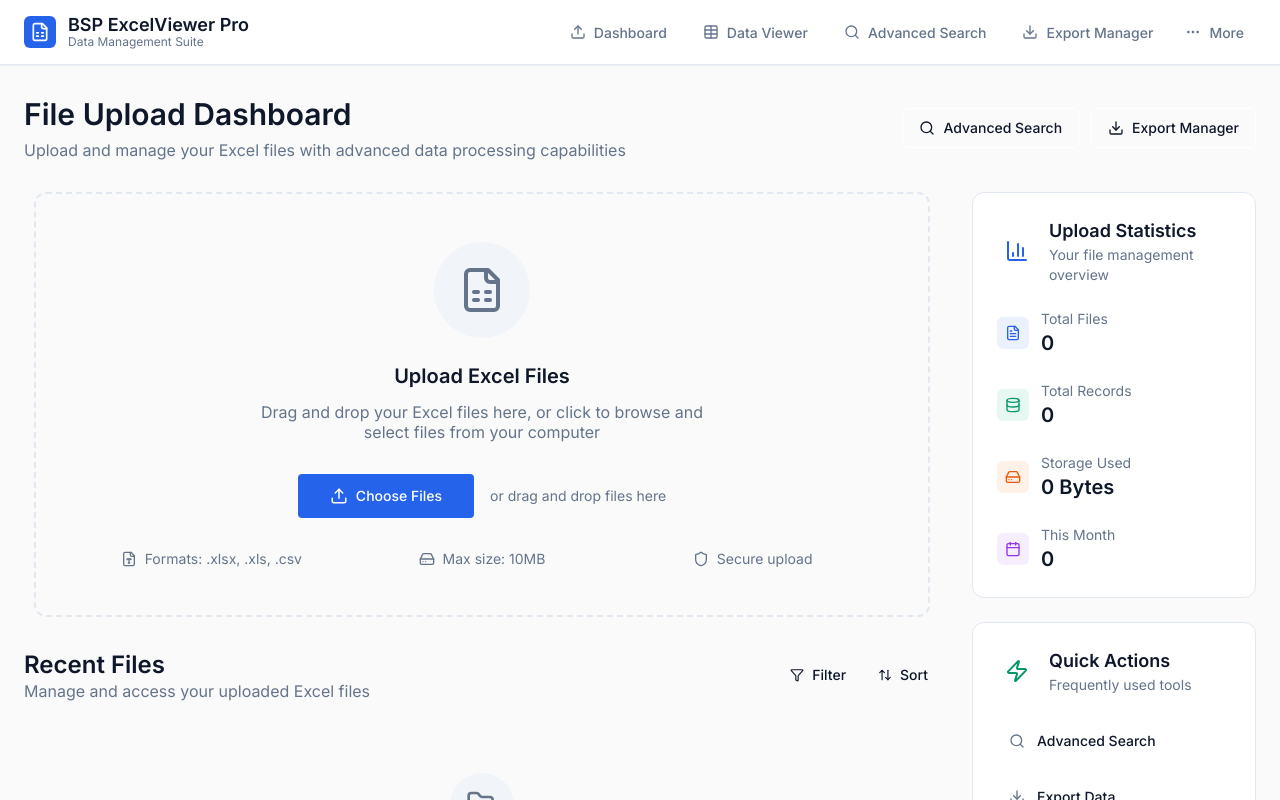
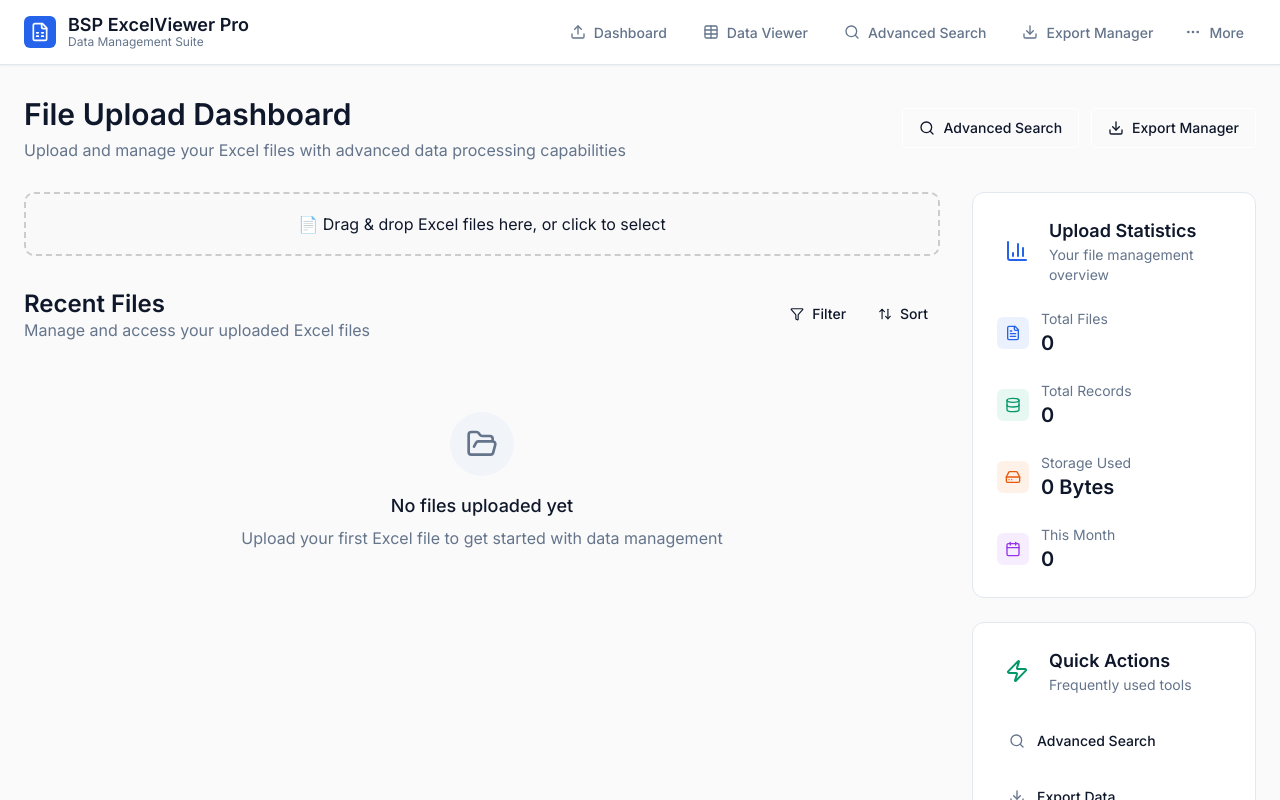
Before and after one commit to HydraLegion/TESTING, a React (Vite) app: page / in a window 1280 px wide. Shown: the top 800 px of the page. Built offline with nearby package versions, Linux system fonts and the light colour scheme.

Commit message:
UploadZone.jsx

```diff
--- a/src/pages/file-upload-dashboard/components/UploadZone.jsx
+++ b/src/pages/file-upload-dashboard/components/UploadZone.jsx
@@ -1,185 +1,94 @@
+import React, { useState } from "react";
+import { useDropzone } from "react-dropzone";
 import * as XLSX from "xlsx";
-import React, { useState, useRef } from 'react';
-import Icon from '../../../components/AppIcon';
-import Button from '../../../components/ui/Button';
-import { saveDataset } from "../../../services/firestoreService";
-import { addDoc, collection } from "firebase/firestore";
-import { db, storage } from "../../../firebase"; // adjust path if different
+import { db } from "../../../firebase";
+import { collection, addDoc } from "firebase/firestore";
 
+const UploadZone = () => {
+  const [isUploading, setIsUploading] = useState(false);
+  const supportedFormats = [".xls", ".xlsx", ".csv"];
+
+  // ✅ Parse Excel + Save to Firestore
   const handleFile = async (file) => {
+    setIsUploading(true);
+    try {
       const reader = new FileReader();
+
       reader.onload = async (e) => {
         const data = new Uint8Array(e.target.result);
         const workbook = XLSX.read(data, { type: "array" });
+
+        // First sheet
         const sheetName = workbook.SheetNames[0];
         const sheet = workbook.Sheets[sheetName];
+
+        // Convert to JSON
         const jsonData = XLSX.utils.sheet_to_json(sheet);
 
         // Save to Firestore
         await addDoc(collection(db, "datasets"), {
           name: file.name,
-      data: jsonData,
-      createdAt: new Date()
+          rows: jsonData,
+          createdAt: new Date(),
         });
 
-    alert("Excel uploaded & saved to Firestore!");
-  };
-  reader.readAsArrayBuffer(file);
+        alert(`✅ ${file.name} uploaded & saved!`);
+        setIsUploading(false);
       };
 
-// When you handle file upload:
-<input type="file" accept=".xlsx,.xls" onChange={(e) => handleFile(e.target.files[0])} />
-
-
-const handleFileUpload = async (file) => {
-  const processedData = await processExcelFile(file);
-  await saveDataset({
-    fileName: file.name,
-    timestamp: new Date().toISOString(),
-    data: processedData
-  });
-};
-
-const UploadZone = ({ onFileUpload, isUploading }) => {
-  const [isDragOver, setIsDragOver] = useState(false);
-  const fileInputRef = useRef(null);
-
-  const supportedFormats = ['.xlsx', '.xls', '.csv'];
-  const maxFileSize = '10MB';
-
-  const handleDragOver = (e) => {
-    e?.preventDefault();
-    setIsDragOver(true);
-  };
-
-  const handleDragLeave = (e) => {
-    e?.preventDefault();
-    setIsDragOver(false);
-  };
-
-  const handleDrop = (e) => {
-    e?.preventDefault();
-    setIsDragOver(false);
-    const files = Array.from(e?.dataTransfer?.files);
-    handleFileSelection(files);
-  };
-
-  const handleFileSelection = (files) => {
-    const validFiles = files?.filter(file => {
-      const extension = '.' + file?.name?.split('.')?.pop()?.toLowerCase();
-      return supportedFormats?.includes(extension) && file?.size <= 10 * 1024 * 1024;
-    });
-
-    if (validFiles?.length > 0) {
-      onFileUpload(validFiles);
+      reader.readAsArrayBuffer(file);
+    } catch (error) {
+      console.error("Error uploading file:", error);
+      alert("❌ Error uploading file!");
+      setIsUploading(false);
     }
   };
 
-  const handleFileInputChange = (e) => {
-    const files = Array.from(e?.target?.files);
-    handleFileSelection(files);
+  // ✅ Validate & process dropped/selected files
+  const handleFileSelection = (files) => {
+    const validFiles = files?.filter((file) => {
+      const extension = "." + file.name.split(".").pop().toLowerCase();
+      return (
+        supportedFormats.includes(extension) &&
+        file.size <= 10 * 1024 * 1024
+      );
+    });
+
+    if (validFiles.length > 0) {
+      validFiles.forEach((file) => handleFile(file));
+    } else {
+      alert("❌ Invalid file type or size!");
+    }
   };
 
-  const openFileDialog = () => {
-    fileInputRef?.current?.click();
-  };
+  const { getRootProps, getInputProps } = useDropzone({
+    onDrop: handleFileSelection,
+    accept: {
+      "application/vnd.openxmlformats-officedocument.spreadsheetml.sheet": [".xlsx"],
+      "application/vnd.ms-excel": [".xls"],
+      "text/csv": [".csv"],
+    },
+    multiple: true,
+  });
 
   return (
-    <div className="w-full max-w-4xl mx-auto">
     <div
-        className={`
-          relative border-2 border-dashed rounded-xl p-12 text-center transition-all duration-300
-          ${isDragOver
-            ? 'border-primary bg-primary/5 scale-[1.02]'
-            : 'border-border hover:border-primary/50 hover:bg-muted/30'
-          }
-          ${isUploading ? 'pointer-events-none opacity-60' : 'cursor-pointer'}
-        `}
-        onDragOver={handleDragOver}
-        onDragLeave={handleDragLeave}
-        onDrop={handleDrop}
-        onClick={openFileDialog}
-      >
-        {/* Upload Icon */}
-        <div className="flex justify-center mb-6">
-          <div className={`
-            p-6 rounded-full transition-all duration-300
-            ${isDragOver ? 'bg-primary text-primary-foreground' : 'bg-muted text-muted-foreground'}
-          `}>
-            <Icon name="FileSpreadsheet" size={48} />
-          </div>
-        </div>
-
-        {/* Upload Text */}
-        <div className="space-y-3 mb-8">
-          <h3 className="text-xl font-semibold text-foreground">
-            {isDragOver ? 'Drop your Excel files here' : 'Upload Excel Files'}
-          </h3>
-          <p className="text-muted-foreground max-w-md mx-auto">
-            Drag and drop your Excel files here, or click to browse and select files from your computer
-          </p>
-        </div>
-
-        {/* Action Buttons */}
-        <div className="flex flex-col sm:flex-row gap-4 justify-center items-center mb-8">
-          <Button
-            variant="default"
-            size="lg"
-            iconName="Upload"
-            iconPosition="left"
-            loading={isUploading}
-            disabled={isUploading}
-            onClick={(e) => {
-              e?.stopPropagation();
-              openFileDialog();
+      {...getRootProps()}
+      style={{
+        border: "2px dashed #ccc",
+        padding: "20px",
+        textAlign: "center",
+        borderRadius: "10px",
+        background: "#f9f9f9",
+        cursor: "pointer",
       }}
     >
-            {isUploading ? 'Processing...' : 'Choose Files'}
-          </Button>
-
-          <div className="text-sm text-muted-foreground">
-            or drag and drop files here
-          </div>
-        </div>
-
-        {/* File Requirements */}
-        <div className="grid grid-cols-1 md:grid-cols-3 gap-4 text-sm">
-          <div className="flex items-center justify-center space-x-2 text-muted-foreground">
-            <Icon name="FileType" size={16} />
-            <span>Formats: {supportedFormats?.join(', ')}</span>
-          </div>
-          <div className="flex items-center justify-center space-x-2 text-muted-foreground">
-            <Icon name="HardDrive" size={16} />
-            <span>Max size: {maxFileSize}</span>
-          </div>
-          <div className="flex items-center justify-center space-x-2 text-muted-foreground">
-            <Icon name="Shield" size={16} />
-            <span>Secure upload</span>
-          </div>
-        </div>
-
-        {/* Hidden File Input */}
-        <input
-          ref={fileInputRef}
-          type="file"
-          multiple
-          accept=".xlsx,.xls,.csv"
-          onChange={handleFileInputChange}
-          className="hidden"
-        />
-
-        {/* Loading Overlay */}
-        {isUploading && (
-          <div className="absolute inset-0 bg-surface/80 rounded-xl flex items-center justify-center">
-            <div className="flex flex-col items-center space-y-4">
-              <div className="animate-spin">
-                <Icon name="Loader2" size={32} className="text-primary" />
-              </div>
-              <p className="text-sm font-medium text-foreground">Processing files...</p>
-            </div>
-          </div>
+      <input {...getInputProps()} />
+      {isUploading ? (
+        <p>📤 Uploading...</p>
+      ) : (
+        <p>📄 Drag & drop Excel files here, or click to select</p>
       )}
-      </div>
     </div>
   );
 };
```
Lines whose indentation alone changed are shown as unchanged.
